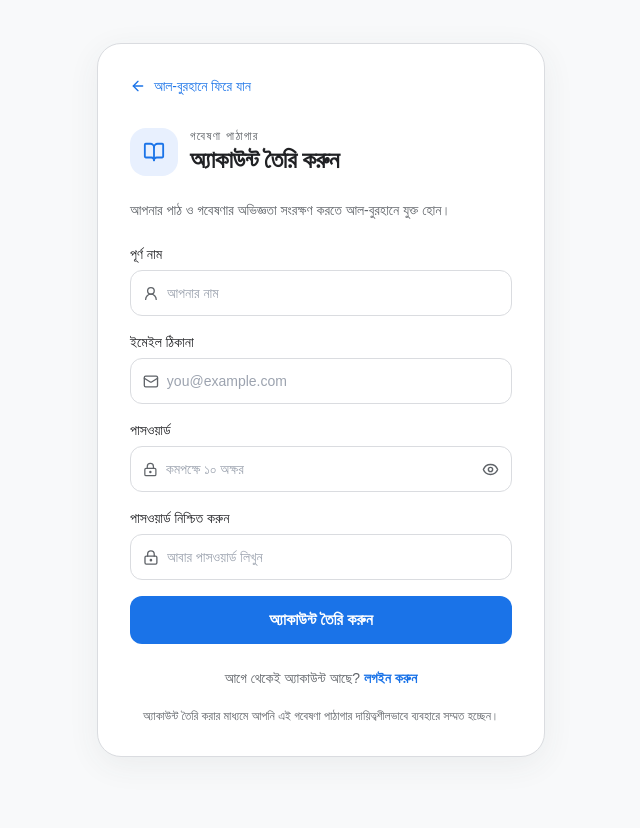
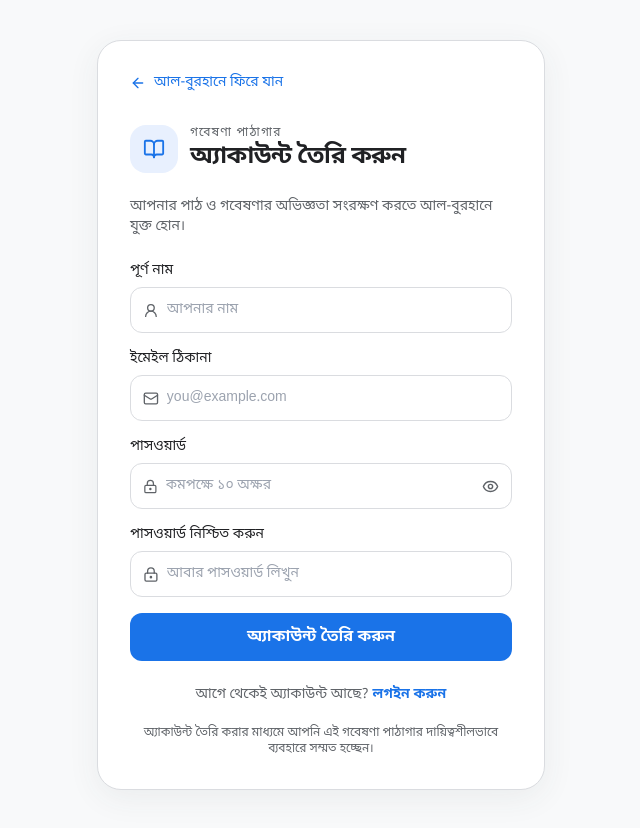
Before and after one commit to masudrana430/al-burhan-nextjs-prisma-blog, a Next.js app: page /register in a window 1280 px wide. Shown: the whole page, without its empty margins (319-959 px from the left). Before the commit the page ends 800 px from the top, so only its background shows below. Built offline with nearby package versions, Linux system fonts and the light colour scheme.

Commit message:
style: add Bengali typography and editorial font stack

```diff
--- a/app/globals.css
+++ b/app/globals.css
@@ -431,3 +431,14 @@ body {
   .app-shell main .reader-title { font-size:clamp(1.55rem,6vw,2rem); line-height:1.32; letter-spacing:-.02em; }
   .app-shell main .reader-card p { overflow-wrap:anywhere; }
 }
+
+/* Bengali-first typography and calm editorial layout */
+@import url('https://fonts.googleapis.com/css2?family=Hind+Siliguri:wght@400;500;600;700&display=swap');
+.app-shell, .auth-page, .admin-editor-bn {
+  font-family: "Hind Siliguri", "Noto Sans Bengali", "Nirmala UI", sans-serif;
+  letter-spacing: 0;
+}
+.app-shell button, .app-shell input, .app-shell textarea, .app-shell select {
+  font-family: inherit;
+}
+.admin-editor-bn textarea { font-family: inherit; }
```
